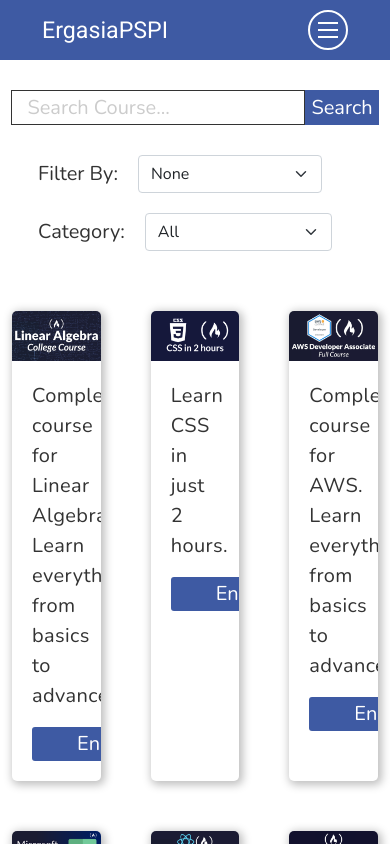
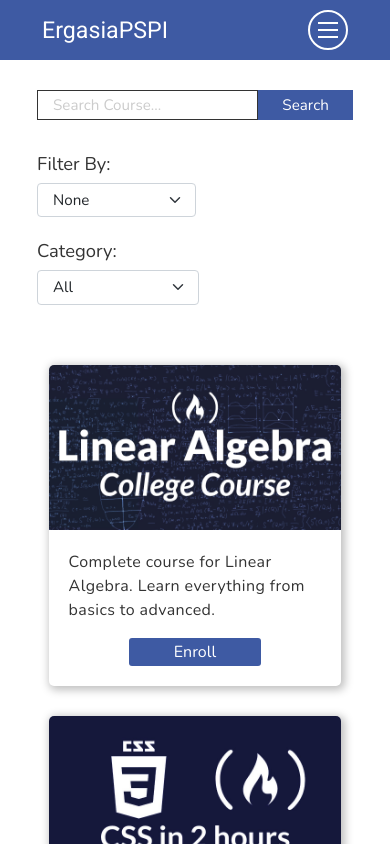
Before and after one commit to michalismichailidis1999/ergasia-pspi, a React (Create React App) app: page /dashboard in a window 390 px wide. Shown: the top 844 px of the page. Built offline with nearby package versions, Linux system fonts and the light colour scheme; sample sign-in values are in the browser's storage.

Commit message:
Dashboard UI Completed

```diff
--- a/src/components/dashboard/style.css
+++ b/src/components/dashboard/style.css
@@ -150,6 +150,12 @@
 }
 
 /* Media Queries */
+@media(max-width: 991px){
+    .courses{
+        grid-template-columns: repeat(2, 1fr);
+        grid-gap: 30px;
+    }
+}
 
 @media(max-width: 815px){
     .filters{
@@ -163,6 +169,29 @@
     }
 }
 
+@media(max-width: 767px){
+    .search-form input{
+        display: inline-block;
+        height: 30px;
+        padding: 10px 15px;
+        font-size: .95rem;
+    }
+
+    .search-form button{
+        height: 30px;
+        font-size: .95rem;
+    }
+
+    .filter-box label{
+        font-size: 1.15rem;
+    }
+
+    .filter-box .form-select{
+        font-size: .95rem;
+        padding: 5px 15px;
+    }
+}
+
 @media(max-width: 600px){
     .search-form{
         width: 70%;
@@ -171,16 +200,74 @@
     }
 
     .search-form input{
-        width: 300px;
+        width: 70%;
     }
 
     .search-form button{
-        width: fit-content;
+        width: 30%;
     }
 
     .filters{
-        width: fit-content;
+        width: 70%;
         margin-left: auto;
         margin-right: auto;
     }
 }
+
+@media(max-width: 575px){
+    .courses{
+        margin: 0 auto;
+        width: 60%;
+        grid-template-columns: 1fr;
+        grid-gap: 30px;
+    }
+
+    .course p{
+        font-size: 1rem;
+    }
+
+    .course button{
+        font-size: 1rem;
+    }
+}
+
+@media(max-width: 500px){
+    .courses{
+        width: 80%;
+    }
+}
+
+@media(max-width: 465px){
+    .search-form{
+        width: 100%;
+        padding-left:25px;
+        padding-right:25px;
+    }
+
+    .filters{
+        width: 100%;
+        padding-left:25px;
+        padding-right:25px;
+    }
+
+    .filter-box{
+        flex-direction: column;
+        justify-content: center;
+        align-items: flex-start;
+    }
+
+    .filter-box label{
+        margin-bottom: 5px;
+        margin-right: 0;
+    }
+}
+
+@media(max-width: 310px){
+    .course p{
+        font-size: .85rem;
+    }
+
+    .course button{
+        font-size: .85rem;
+    }
+}
--- a/src/components/navbar/Navbar.jsx
+++ b/src/components/navbar/Navbar.jsx
@@ -17,7 +17,7 @@ const Navbar = () => {
         <nav className="navbar navbar-expand-lg">
             <div className="container-fluid max-width-container">
 
-                <Link className="navbar-brand" to="/">ErgasiaPSPI</Link>
+                <Link className="navbar-brand" to={isAuthenticated ? "/dashboard" : "/"}>ErgasiaPSPI</Link>
 
                 <div className="collapse navbar-collapse">
                     <ul className="navbar-nav me-auto mb-2 mb-lg-0">
@@ -37,7 +37,7 @@ const Navbar = () => {
                                             className="nav-link"
                                             to={link.to}
                                         >
-                                            {link.to !== "/" ? link.to.charAt(1).toUpperCase() + link.to.slice(2) : "Home"}
+                                            {link.to !== "/dashboard" ? link.to.charAt(1).toUpperCase() + link.to.slice(2) : "Home"}
                                         </Link>
                                 }
 
```
